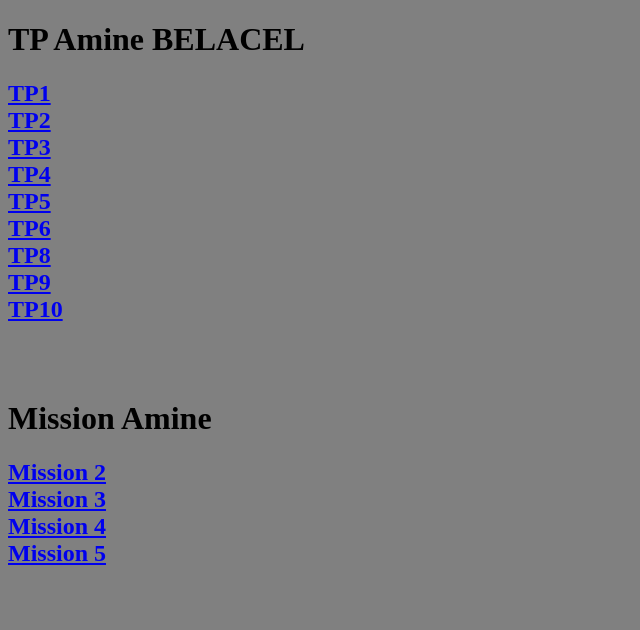
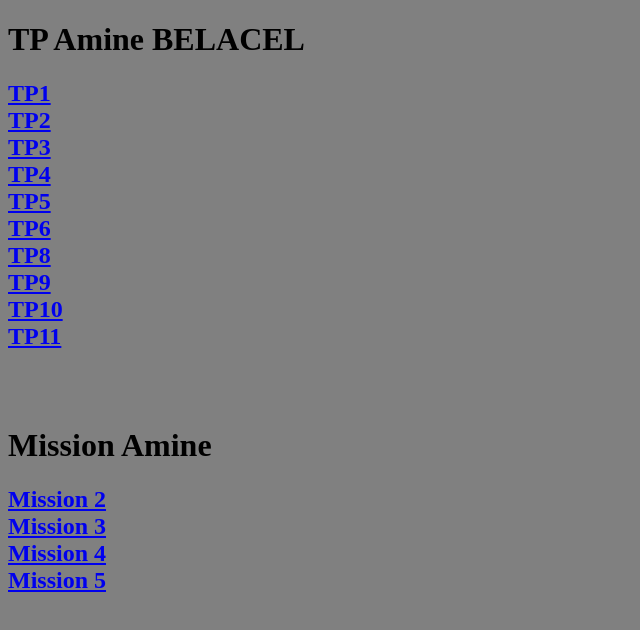
Before and after one commit to Ofrage/toutlestpamine, a plain HTML site: page index.html in a window 1280 px wide. Shown: the whole page, without its empty margins (0-640 px from the left). Drawn offline with Linux system fonts and the light colour scheme.

Commit message:
Update index.html

```diff
--- a/index.html
+++ b/index.html
@@ -18,6 +18,7 @@
     <a href="TP8/index.html"> TP8 </a><br>
     <a href="TP9/index.html"> TP9 </a><br>
     <a href="TP10/index.html"> TP10 </a><br>
+     <a href="TP11/index.html"> TP11 </a><br>
 
 
 </h2>
```
